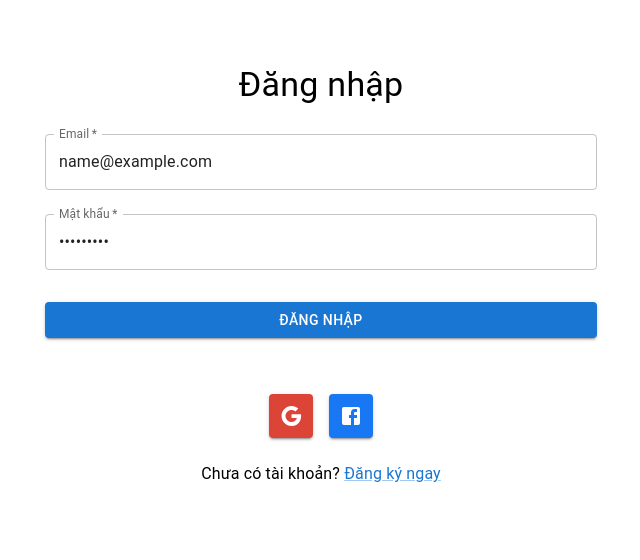
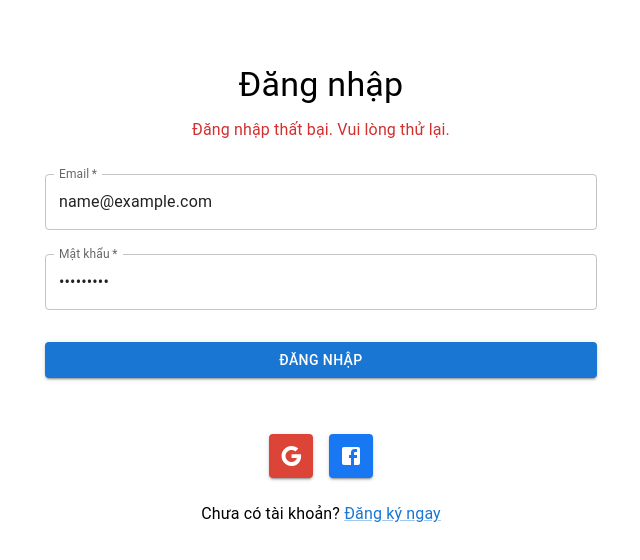
Before and after one commit to huutai243/musical-microservice-FE, a React (Create React App) app: page /login in a window 1280 px wide. Both pictures are taken after typing "name@example.com", "Sample123" into the empty fields and a click on the button "ĐĂNG NHẬP". Shown: the top 560 px of the page, without its empty margins (319-959 px from the left). Built offline with nearby package versions, Linux system fonts and the light colour scheme; no server answers.

Commit message:
LoginAPI

```diff
--- a/src/pages/Login.js
+++ b/src/pages/Login.js
@@ -13,18 +13,38 @@ import GoogleIcon from '@mui/icons-material/Google';
 import FacebookIcon from '@mui/icons-material/Facebook';
 import { auth, googleProvider, facebookProvider, signInWithPopup } from '../firebase';
 import { useNavigate } from 'react-router-dom'; // Sử dụng useNavigate để chuyển hướng
+import axios from 'axios'; // Sử dụng axios để gọi API
 
 const Login = () => {
     const [email, setEmail] = useState('');
     const [password, setPassword] = useState('');
+    const [error, setError] = useState(''); // State để lưu thông báo lỗi
     const navigate = useNavigate(); // Khởi tạo useNavigate
 
-    const handleSubmit = (e) => {
+    // Xử lý đăng nhập bằng email và mật khẩu
+    const handleSubmit = async (e) => {
         e.preventDefault();
-        // Xử lý đăng nhập bằng email/password
-        console.log('Email:', email, 'Password:', password);
+
+        try {
+            // Gọi API đăng nhập từ backend
+            const response = await axios.post('http://localhost:8080/api/auth/login', {
+                userName: email, // Gửi email như username
+                password: password,
+            });
+
+            // Lưu thông tin người dùng và token vào localStorage
+            localStorage.setItem('accessToken', response.data.accessToken);
+            localStorage.setItem('refreshToken', response.data.refreshToken);
+
+            console.log('Đăng nhập thành công!');
+            navigate('/'); // Chuyển hướng về trang chủ
+        } catch (error) {
+            // Xử lý lỗi từ API
+            setError(error.response?.data || 'Đăng nhập thất bại. Vui lòng thử lại.');
+        }
     };
 
+    // Xử lý đăng nhập bằng Google
     const handleGoogleLogin = async (e) => {
         e.preventDefault();
         try {
@@ -54,6 +74,11 @@ const Login = () => {
                     <Typography variant="h4" component="h1" align="center" gutterBottom>
                         Đăng nhập
                     </Typography>
+                    {error && ( // Hiển thị thông báo lỗi nếu có
+                        <Typography variant="body1" color="error" align="center" sx={{ mb: 2 }}>
+                            {error}
+                        </Typography>
+                    )}
                     <form onSubmit={handleSubmit}>
                         <TextField
                             fullWidth
--- a/src/pages/Register.js
+++ b/src/pages/Register.js
@@ -3,8 +3,6 @@ import React, { useState } from 'react';
 import { Container, Typography, TextField, Button, Box, Link } from '@mui/material';
 import axios from 'axios'; // Sử dụng axios để gọi API
 import { useNavigate } from 'react-router-dom';
-import Header from '../components/Header';
-import Footer from '../components/Footer';
 
 const Register = () => {
     const [username, setUsername] = useState('');
```
